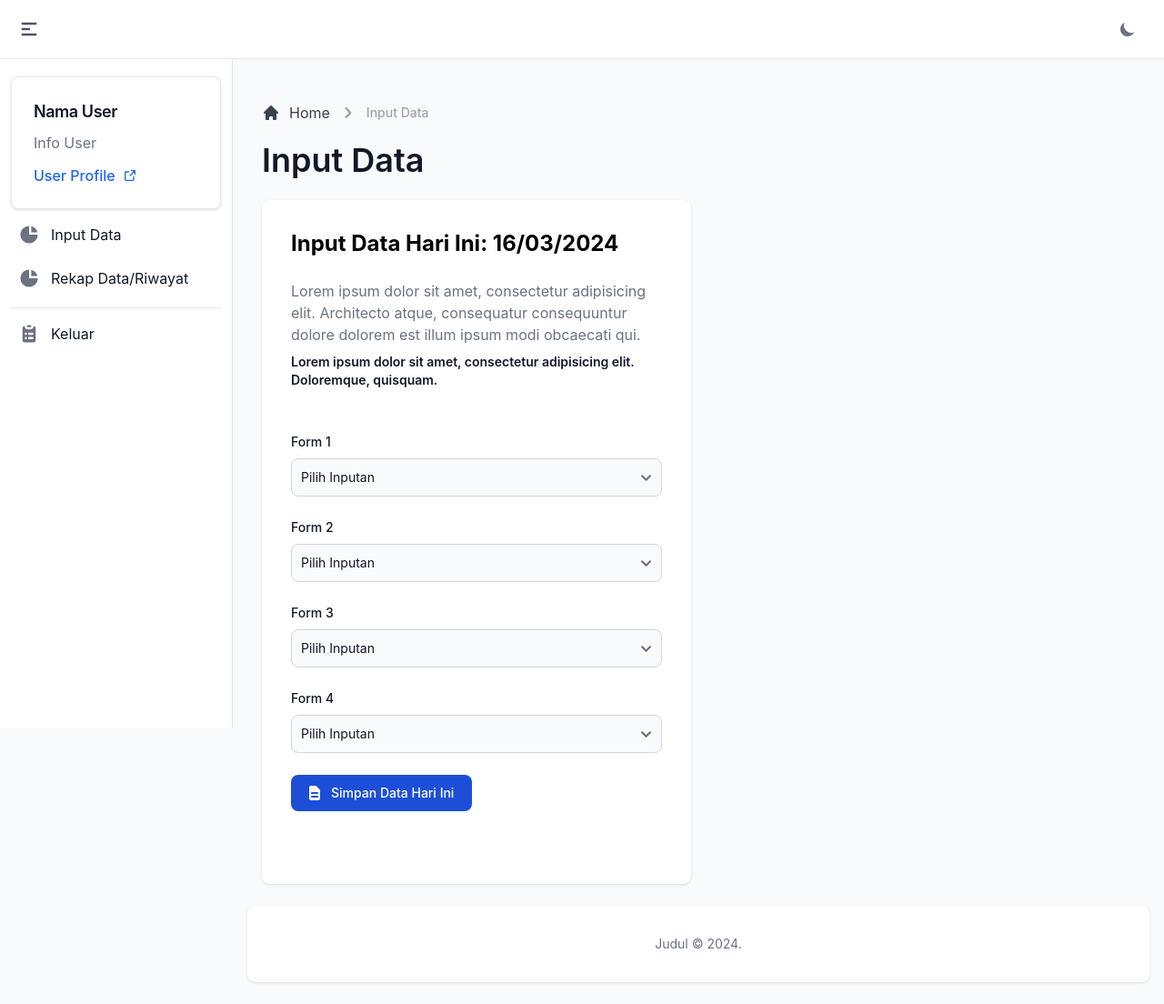
After one commit to Jokinema/24001-ELIN, a Flask app: page /dashboard/inputData/ in a window 1280 px wide. The commit adds this page. Shown: the whole page at 91% size. Run offline with Flask 3, Linux system fonts and the light colour scheme.

Commit message:
ALL MOCKUP DONE

```diff
--- a/app.py
+++ b/app.py
@@ -18,7 +18,20 @@ def register():
 def dashboard():
 	return render_template("routes/dashboard/index.html")
 
+@app.route("/dashboard/inputData/")
+@app.route("/dashboard/inputData/index")
+def inputData_index():
+	return render_template("routes/dashboard/inputData/1_inputData.html")
 
+@app.route("/dashboard/inputData/rekomendasi")
+def inputData_rekomendasi():
+	return render_template("routes/dashboard/inputData/3_rekomendasi.html")
+
+
+@app.route("/dashboard/riwayat/")
+@app.route("/dashboard/riwayat/index")
+def riwayat_index():
+	return render_template("routes/dashboard/riwayat/1_riwayat.html")
 
 
 if __name__ == '__main__':
--- a/static/dist/css/output.css
+++ b/static/dist/css/output.css
@@ -1138,6 +1138,14 @@ input:checked + .toggle-bg {
   grid-column: 1 / -1;
 }
 
+.col-span-6 {
+  grid-column: span 6 / span 6;
+}
+
+.col-span-12 {
+  grid-column: span 12 / span 12;
+}
+
 .mx-4 {
   margin-left: 1rem;
   margin-right: 1rem;
@@ -1435,6 +1443,10 @@ input:checked + .toggle-bg {
   max-width: 36rem;
 }
 
+.max-w-full {
+  max-width: 100%;
+}
+
 .flex-1 {
   flex: 1 1 0%;
 }
@@ -1531,6 +1543,10 @@ input:checked + .toggle-bg {
   grid-template-columns: repeat(7, minmax(0, 1fr));
 }
 
+.grid-cols-6 {
+  grid-template-columns: repeat(6, minmax(0, 1fr));
+}
+
 .flex-col {
   flex-direction: column;
 }
@@ -1569,6 +1585,10 @@ input:checked + .toggle-bg {
 
 .gap-4 {
   gap: 1rem;
+}
+
+.gap-6 {
+  gap: 1.5rem;
 }
 
 .space-x-1 > :not([hidden]) ~ :not([hidden]) {
@@ -1912,6 +1932,11 @@ input:checked + .toggle-bg {
   padding-bottom: 0.75rem;
 }
 
+.py-4 {
+  padding-top: 1rem;
+  padding-bottom: 1rem;
+}
+
 .pb-0 {
   padding-bottom: 0px;
 }
@@ -2007,6 +2032,11 @@ input:checked + .toggle-bg {
   line-height: 1rem;
 }
 
+.text-4xl {
+  font-size: 2.25rem;
+  line-height: 2.5rem;
+}
+
 .font-bold {
   font-weight: 700;
 }
@@ -2126,6 +2156,11 @@ input:checked + .toggle-bg {
 .text-orange-800 {
   --tw-text-opacity: 1;
   color: rgb(138 44 13 / var(--tw-text-opacity));
+}
+
+.text-primary-900 {
+  --tw-text-opacity: 1;
+  color: rgb(30 58 138 / var(--tw-text-opacity));
 }
 
 .underline {
@@ -2689,6 +2724,11 @@ input:checked + .toggle-bg {
   border-color: rgb(59 130 246 / var(--tw-border-opacity));
 }
 
+.focus\:border-blue-500:focus {
+  --tw-border-opacity: 1;
+  border-color: rgb(63 131 248 / var(--tw-border-opacity));
+}
+
 .focus\:bg-gray-100:focus {
   --tw-bg-opacity: 1;
   background-color: rgb(243 244 246 / var(--tw-bg-opacity));
@@ -2746,6 +2786,11 @@ input:checked + .toggle-bg {
   --tw-ring-color: rgb(118 169 250 / var(--tw-ring-opacity));
 }
 
+.focus\:ring-blue-500:focus {
+  --tw-ring-opacity: 1;
+  --tw-ring-color: rgb(63 131 248 / var(--tw-ring-opacity));
+}
+
 .group:hover .group-hover\:text-gray-900 {
   --tw-text-opacity: 1;
   color: rgb(17 24 39 / var(--tw-text-opacity));
@@ -2906,6 +2951,11 @@ input:checked + .toggle-bg {
   color: rgb(119 29 29 / var(--tw-text-opacity));
 }
 
+:is(.dark .dark\:text-primary-900) {
+  --tw-text-opacity: 1;
+  color: rgb(30 58 138 / var(--tw-text-opacity));
+}
+
 :is(.dark .dark\:placeholder-gray-400)::-moz-placeholder {
   --tw-placeholder-opacity: 1;
   color: rgb(156 163 175 / var(--tw-placeholder-opacity));
@@ -2976,6 +3026,11 @@ input:checked + .toggle-bg {
   border-color: rgb(59 130 246 / var(--tw-border-opacity));
 }
 
+:is(.dark .dark\:focus\:border-blue-500:focus) {
+  --tw-border-opacity: 1;
+  border-color: rgb(63 131 248 / var(--tw-border-opacity));
+}
+
 :is(.dark .dark\:focus\:bg-gray-700:focus) {
   --tw-bg-opacity: 1;
   background-color: rgb(55 65 81 / var(--tw-bg-opacity));
@@ -2996,12 +3051,21 @@ input:checked + .toggle-bg {
   --tw-ring-color: rgb(30 64 175 / var(--tw-ring-opacity));
 }
 
+:is(.dark .dark\:focus\:ring-blue-500:focus) {
+  --tw-ring-opacity: 1;
+  --tw-ring-color: rgb(63 131 248 / var(--tw-ring-opacity));
+}
+
 :is(.dark .group:hover .dark\:group-hover\:text-white) {
   --tw-text-opacity: 1;
   color: rgb(255 255 255 / var(--tw-text-opacity));
 }
 
 @media (min-width: 640px) {
+  .sm\:col-span-3 {
+    grid-column: span 3 / span 3;
+  }
+
   .sm\:flex {
     display: flex;
   }
@@ -3038,6 +3102,11 @@ input:checked + .toggle-bg {
     padding: 2rem;
   }
 
+  .sm\:py-6 {
+    padding-top: 1.5rem;
+    padding-bottom: 1.5rem;
+  }
+
   .sm\:text-2xl {
     font-size: 1.5rem;
     line-height: 2rem;
@@ -3046,6 +3115,11 @@ input:checked + .toggle-bg {
   .sm\:text-sm {
     font-size: 0.875rem;
     line-height: 1.25rem;
+  }
+
+  .sm\:text-4xl {
+    font-size: 2.25rem;
+    line-height: 2.5rem;
   }
 }
 
@@ -3152,6 +3226,11 @@ input:checked + .toggle-bg {
   .xl\:p-8 {
     padding: 2rem;
   }
+
+  .xl\:py-8 {
+    padding-top: 2rem;
+    padding-bottom: 2rem;
+  }
 }
 
 .rtl\:rotate-180:where([dir="rtl"], [dir="rtl"] *) {
--- a/templates/components/breadcrumb.html
+++ b/templates/components/breadcrumb.html
@@ -2,7 +2,7 @@
 {% macro breadcrumb(items) %}
 <nav class="flex mb-5" aria-label="Breadcrumb">
     <ol class="inline-flex items-center space-x-1 md:space-x-2">
-        <a href="#"
+        <a href="/dashboard/"
            class="inline-flex items-center text-gray-700 hover:text-gray-900 dark:text-gray-300 dark:hover:text-white">
             <svg class="w-5 h-5 mr-2.5" fill="currentColor" viewBox="0 0 20 20"
                  xmlns="http://www.w3.org/2000/svg">
--- /dev/null
+++ b/templates/content/dashboard/input_data/form_input.html
@@ -0,0 +1,88 @@
+{% from "components/breadcrumb.html" import breadcrumb with context %}
+
+<div class="grid grid-cols-1 px-4 pt-6 mb-4 xl:grid-cols-2 xl:gap-4 dark:bg-gray-900 dark:border-gray-700">
+    <div class="col-span-full mb-4 xl:mb-2">
+        {{
+        breadcrumb([
+        {'label': 'Input Data'},
+        ])
+        }}
+        <h1 class="text-4xl font-semibold text-gray-900 sm:text-4xl dark:text-white">Input Data</h1>
+    </div>
+    <div class="p-4 mb-4 bg-white rounded-lg shadow sm:p-6 xl:p-8 dark:bg-gray-800 xl:mb-0">
+        <a href="" class="flex items-center mb-6 text-2xl font-bold dark:text-white">
+            <span>Input Data Hari Ini: 16/03/2024</span>
+        </a>
+        <p class="mb-2 text-base font-normal text-gray-500 dark:text-gray-400">
+            Lorem ipsum dolor sit amet, consectetur adipisicing elit. Architecto atque, consequatur consequuntur dolore
+            dolorem est illum ipsum modi obcaecati qui.
+        </p>
+        <p class="text-sm font-semibold text-gray-900 dark:text-white">Lorem ipsum dolor sit amet, consectetur
+            adipisicing elit. Doloremque, quisquam.</p>
+        <div class="py-4 mb-4 bg-white rounded-lg sm:py-6 xl:py-8 dark:bg-gray-800">
+            <h3 class="mb-4 text-xl font-bold dark:text-white"></h3>
+            <form action="#">
+                <div class="grid grid-cols-6 gap-6">
+                    <div class="col-span-12 ">
+                        <label for="countries" class="block mb-2 text-sm font-medium text-gray-900 dark:text-white">Form 1</label>
+                        <select id="countries"
+                                class="bg-gray-50 border border-gray-300 text-gray-900 text-sm rounded-lg focus:ring-blue-500 focus:border-blue-500 block w-full p-2.5 dark:bg-gray-700 dark:border-gray-600 dark:placeholder-gray-400 dark:text-white dark:focus:ring-blue-500 dark:focus:border-blue-500">
+                            <option selected>Pilih Inputan</option>
+                            <option value="US">Jarang</option>
+                            <option value="CA">Sedang</option>
+                            <option value="FR">Sering</option>
+                        </select>
+                    </div>
+                    <div class="col-span-12 ">
+                        <label for="countries" class="block mb-2 text-sm font-medium text-gray-900 dark:text-white">Form 2</label>
+                        <select id="countries"
+                                class="bg-gray-50 border border-gray-300 text-gray-900 text-sm rounded-lg focus:ring-blue-500 focus:border-blue-500 block w-full p-2.5 dark:bg-gray-700 dark:border-gray-600 dark:placeholder-gray-400 dark:text-white dark:focus:ring-blue-500 dark:focus:border-blue-500">
+                            <option selected>Pilih Inputan</option>
+                            <option value="US">Jarang</option>
+                            <option value="CA">Sedang</option>
+                            <option value="FR">Sering</option>
+                        </select>
+                    </div>
+                    <div class="col-span-12 ">
+                        <label for="countries" class="block mb-2 text-sm font-medium text-gray-900 dark:text-white">Form 3</label>
+                        <select id="countries"
+                                class="bg-gray-50 border border-gray-300 text-gray-900 text-sm rounded-lg focus:ring-blue-500 focus:border-blue-500 block w-full p-2.5 dark:bg-gray-700 dark:border-gray-600 dark:placeholder-gray-400 dark:text-white dark:focus:ring-blue-500 dark:focus:border-blue-500">
+                            <option selected>Pilih Inputan</option>
+                            <option value="US">Jarang</option>
+                            <option value="CA">Sedang</option>
+                            <option value="FR">Sering</option>
+                        </select>
+                    </div>
+                    <div class="col-span-12 ">
+                        <div class="col-span-12 ">
+                        <label for="countries" class="block mb-2 text-sm font-medium text-gray-900 dark:text-white">Form 4</label>
+                        <select id="countries"
+                                class="bg-gray-50 border border-gray-300 text-gray-900 text-sm rounded-lg focus:ring-blue-500 focus:border-blue-500 block w-full p-2.5 dark:bg-gray-700 dark:border-gray-600 dark:placeholder-gray-400 dark:text-white dark:focus:ring-blue-500 dark:focus:border-blue-500">
+                            <option selected>Pilih Inputan</option>
+                            <option value="US">Jarang</option>
+                            <option value="CA">Sedang</option>
+                            <option value="FR">Sering</option>
+                        </select>
+                    </div>
+
+                </div>
+            </form>
+        </div>
+
+        <div class="mt-6 space-y-4 w-full ">
+            <div>
+                <a href="/dashboard/inputData/rekomendasi"
+                   class="text-white bg-primary-700 hover:bg-primary-800 focus:ring-4 focus:ring-primary-300 font-medium inline-flex justify-center items-center rounded-lg text-sm px-5 py-2.5 text-center max-w-full sm:w-auto dark:bg-primary-600 dark:hover:bg-primary-700 dark:focus:ring-primary-800">
+                    <svg class="mr-2 -ml-1 w-5 h-5" fill="currentColor" viewBox="0 0 20 20"
+                         xmlns="http://www.w3.org/2000/svg">
+                        <path fill-rule="evenodd"
+                              d="M4 4a2 2 0 012-2h4.586A2 2 0 0112 2.586L15.414 6A2 2 0 0116 7.414V16a2 2 0 01-2 2H6a2 2 0 01-2-2V4zm2 6a1 1 0 011-1h6a1 1 0 110 2H7a1 1 0 01-1-1zm1 3a1 1 0 100 2h6a1 1 0 100-2H7z"
+                              clip-rule="evenodd"></path>
+                    </svg>
+                    Simpan Data Hari Ini
+                </a>
+            </div>
+        </div>
+    </div>
+
+</div>
--- a/templates/content/dashboard/menu_utama.html
+++ b/templates/content/dashboard/menu_utama.html
@@ -7,7 +7,7 @@
                 {'label': 'Menu Utama'},
             ])
         }}
-        <h1 class="text-6xl font-semibold text-gray-900 sm:text-2xl dark:text-white">Menu Utama</h1>
+        <h1 class="text-4xl font-semibold text-gray-900 sm:text-4xl dark:text-white">Menu Utama</h1>
     </div>
     <div class="p-4 mb-4 bg-white rounded-lg shadow sm:p-6 xl:p-8 dark:bg-gray-800 xl:mb-0">
         <a href="" class="flex items-center mb-6 text-2xl font-bold dark:text-white">
@@ -19,7 +19,7 @@
         <p class="text-sm font-semibold text-gray-900 dark:text-white">Lorem ipsum dolor sit amet, consectetur adipisicing elit. Doloremque, quisquam.</p>
         <div class="mt-6 space-y-4 sm:flex sm:space-y-0 sm:space-x-3">
             <div>
-                <a href="#"
+                <a href="/dashboard/inputData/"
                    class="text-white bg-primary-700 hover:bg-primary-800 focus:ring-4 focus:ring-primary-300 font-medium inline-flex justify-center items-center rounded-lg text-sm px-5 py-2.5 text-center w-full sm:w-auto dark:bg-primary-600 dark:hover:bg-primary-700 dark:focus:ring-primary-800">
                     <svg class="mr-2 -ml-1 w-5 h-5" fill="currentColor" viewBox="0 0 20 20"
                          xmlns="http://www.w3.org/2000/svg">
@@ -42,7 +42,7 @@
         <p class="text-sm font-semibold text-gray-900 dark:text-white">Lorem ipsum dolor sit amet, consectetur adipisicing elit. Doloremque, quisquam.</p>
         <div class="mt-6 space-y-4 sm:flex sm:space-y-0 sm:space-x-3">
             <div>
-                <a href="#"
+                <a href="/dashboard/riwayat/index"
                    class="text-white bg-primary-700 hover:bg-primary-800 focus:ring-4 focus:ring-primary-300 font-medium inline-flex justify-center items-center rounded-lg text-sm px-5 py-2.5 text-center w-full sm:w-auto dark:bg-primary-600 dark:hover:bg-primary-700 dark:focus:ring-primary-800">
                     <svg class="mr-2 -ml-1 w-5 h-5" fill="currentColor" viewBox="0 0 20 20"
                          xmlns="http://www.w3.org/2000/svg">
--- /dev/null
+++ b/templates/routes/dashboard/inputData/1_inputData.html
@@ -0,0 +1,7 @@
+{% extends 'layouts/dashboaard.html' %}
+<!--TODO HARI GANTI DATE-->
+{% block title %} Input Data -  Hari Ini {% endblock %}
+
+{% block content %}
+{% include 'content/dashboard/input_data/form_input.html' %}
+{% endblock %}
```
Also changed, not shown: templates/content/dashboard/input_data/rekomendasi.html (added, +51 -0 lines), templates/content/dashboard/riwayat/brief_riwayat.html (added, +61 -0 lines), templates/content/dashboard/riwayat/detail_riwayat.html (added, +10 -0 lines), templates/content/dashboard/riwayat/detail_riwayat_id.html (added, +10 -0 lines), templates/routes/dashboard/inputData/2_predict.html (added, +10 -0 lines), templates/routes/dashboard/inputData/3_rekomendasi.html (added, +7 -0 lines), templates/routes/dashboard/riwayat/1_riwayat.html (added, +7 -0 lines), templates/routes/dashboard/riwayat/2_riwayat_detail.html (added, +7 -0 lines), templates/routes/dashboard/riwayat/3_riwayat_detail_id.html (added, +10 -0 lines).
